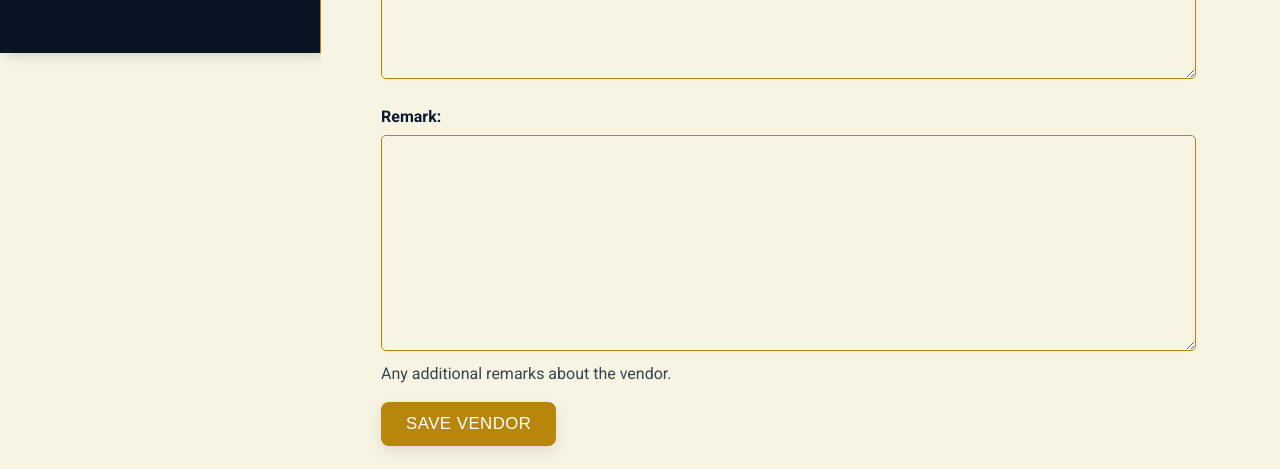
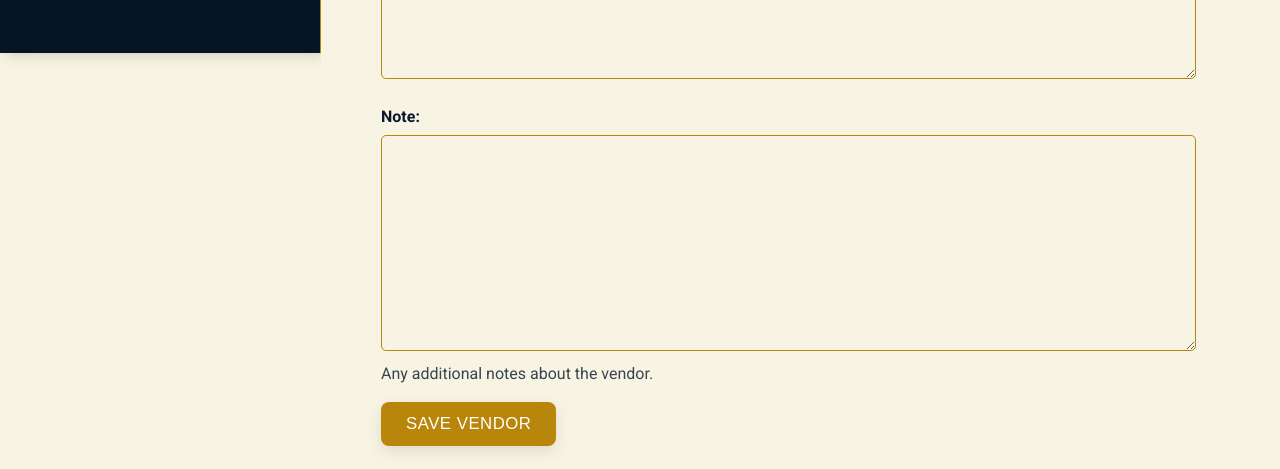
Before and after one commit to Yameen-Shaikh/Clothing-Tracker, a Django app: page /vendors/create/ in a window 1280 px wide. Shown: the part 807-1276 px from the top of the page. Run offline with Django 5.2, Linux system fonts and the light colour scheme; the visitor is signed in with stand-in values (Sample User, id 1); data that the repository does not hold is empty.

Commit message:
Added note feild

```diff
--- a/clothing_factory/settings.py
+++ b/clothing_factory/settings.py
@@ -96,8 +96,8 @@ DATABASES = {
         "ENGINE": "django.db.backends.postgresql",
         "NAME": "defaultdb",
         "USER": "avnadmin",
-        "PASSWORD": "AVNS_-_52c1HGv6eD9lcTeYK",
-        "HOST": "pg-36b216a8-clothing-tracker.d.aivencloud.com",
+        "PASSWORD": "AVNS_4GQGnSLhDacpvNcOelB",
+        "HOST": "pg-123f2783-clothing-tracker.c.aivencloud.com",
         "PORT": "10779",
     }
 }
--- a/production_tracker/admin.py
+++ b/production_tracker/admin.py
@@ -6,6 +6,7 @@ from .models import (
 class OrderStageInline(admin.TabularInline):
     model = OrderStage
     extra = 1
+    fields = ('stage', 'assigned_vendor', 'start_date', 'end_date', 'status', 'note')
 
 class ParticularsInline(admin.TabularInline):
     model = Particulars
@@ -22,7 +23,7 @@ class CustomerAdmin(admin.ModelAdmin):
 
 @admin.register(Vendor)
 class VendorAdmin(admin.ModelAdmin):
-    list_display = ('name', 'role')
+    list_display = ('name', 'role', 'note')
 
 admin.site.register(Measurement)
 
--- a/production_tracker/forms.py
+++ b/production_tracker/forms.py
@@ -12,7 +12,7 @@ class OrderStatusUpdateForm(forms.ModelForm):
 class OrderStageUpdateForm(forms.ModelForm):
     class Meta:
         model = OrderStage
-        fields = ['status', 'assigned_vendor']
+        fields = ['status', 'assigned_vendor', 'note']
         widgets = {
             'status': forms.Select(choices=OrderStage.STATUS_CHOICES),
         }
@@ -53,7 +53,7 @@ class MeasurementForm(forms.ModelForm):
 class VendorForm(forms.ModelForm):
     class Meta:
         model = Vendor
-        fields = ['name', 'role', 'phone_numbers', 'address', 'remark']
+        fields = ['name', 'role', 'phone_numbers', 'address', 'note']
 
 class PipelineStageForm(forms.ModelForm):
     class Meta:
@@ -73,7 +73,7 @@ class OrderForm(forms.ModelForm):
 class OrderStageCreateForm(forms.ModelForm):
     class Meta:
         model = OrderStage
-        fields = ['stage', 'assigned_vendor', 'start_date', 'remark']
+        fields = ['stage', 'assigned_vendor', 'start_date', 'note']
         widgets = {
             'start_date': forms.DateInput(attrs={'type': 'date'})
         }
--- a/production_tracker/models.py
+++ b/production_tracker/models.py
@@ -76,7 +76,7 @@ class Vendor(models.Model):
     role = models.ForeignKey(PipelineStage, on_delete=models.CASCADE)
     phone_numbers = ArrayField(models.BigIntegerField(), blank=True, null=True, default=list, help_text="List of contact phone numbers for the vendor.")
     address = models.TextField(blank=True)
-    remark = models.TextField(blank=True, help_text="Any additional remarks about the vendor.")
+    note = models.TextField(blank=True, help_text="Any additional notes about the vendor.")
 
     def __str__(self):
         return self.name
@@ -116,7 +116,7 @@ class OrderStage(models.Model):
     start_date = models.DateField()
     end_date = models.DateField(null=True, blank=True)
     status = models.CharField(max_length=20, choices=STATUS_CHOICES, default='New')
-    remark = models.TextField(blank=True)
+    note = models.TextField(blank=True)
 
 class Invoice(models.Model):
     id = models.AutoField(primary_key=True)
--- a/production_tracker/templates/production_tracker/order_stage_manage.html
+++ b/production_tracker/templates/production_tracker/order_stage_manage.html
@@ -18,7 +18,6 @@
                 <th>Stage</th>
                 <th>Assigned Vendor</th>
                 <th>Status</th>
-                <th>Remark</th>
                 <th>Actions</th>
             </tr>
         </thead>
@@ -27,7 +26,7 @@
                 <tr>
                     <td>{{ stage.stage.name }}</td>
                     <td>{{ stage.assigned_vendor.name|default:"N/A" }}</td>
-                    <td>{{ stage.remark|default:"N/A" }}</td>
+                    <td>{{ stage.status }}</td>
                     <td>
                         <form action="{% url 'update_order_stage' stage.pk %}" method="post" style="display:inline;">
                             {% csrf_token %}
@@ -40,7 +39,8 @@
                                 {% for vendor in vendors %}
                                     <option value="{{ vendor.pk }}" {% if stage.assigned_vendor.pk == vendor.pk %}selected{% endif %}>{{ vendor.name }}</option>
                                 {% endfor %}
-                            </select>
+                            </select><br>
+                            <input type="hidden" name="remark" value="{{ stage.remark|default:"" }}">
                             <button type="submit">Update</button>
                         </form>
                     </td>
```
Also changed, not shown: production_tracker/migrations/0001_initial.py, production_tracker/migrations/0002_remove_orderstage_remark_and_more.py (added).
